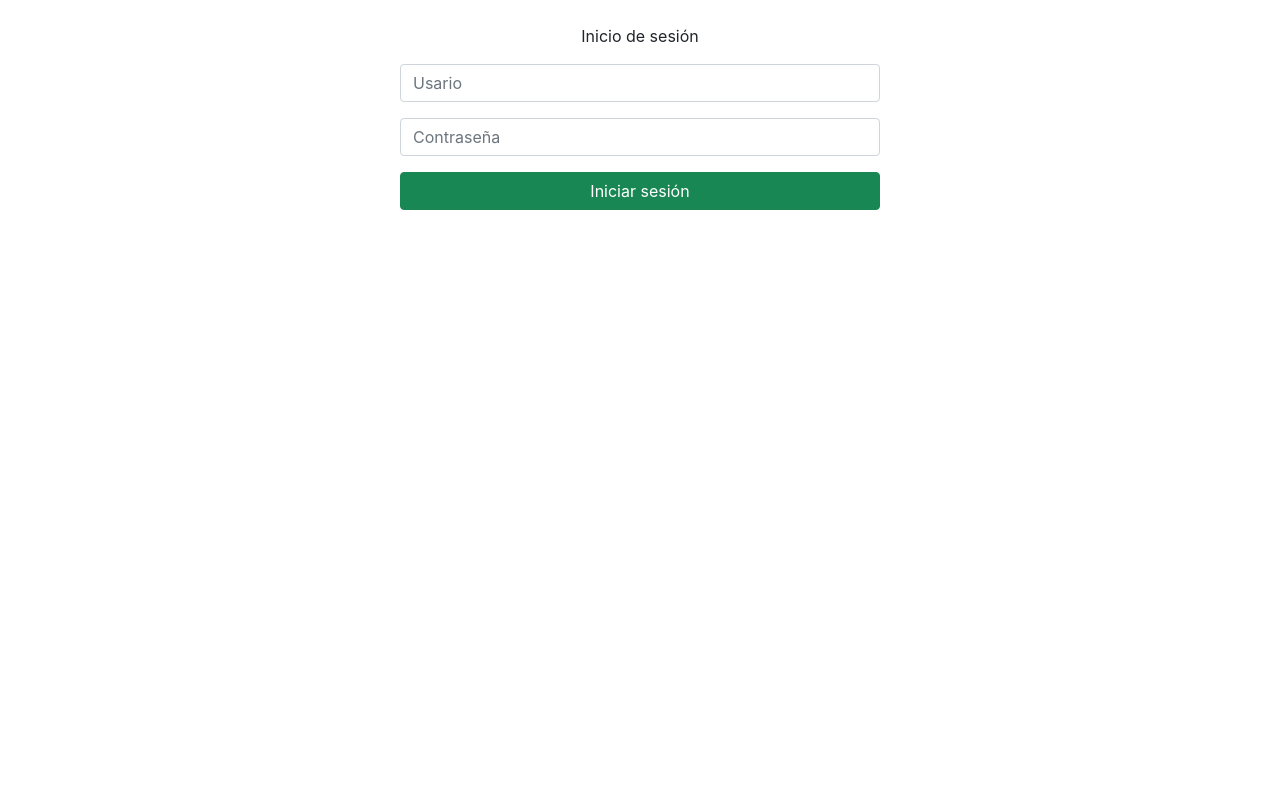
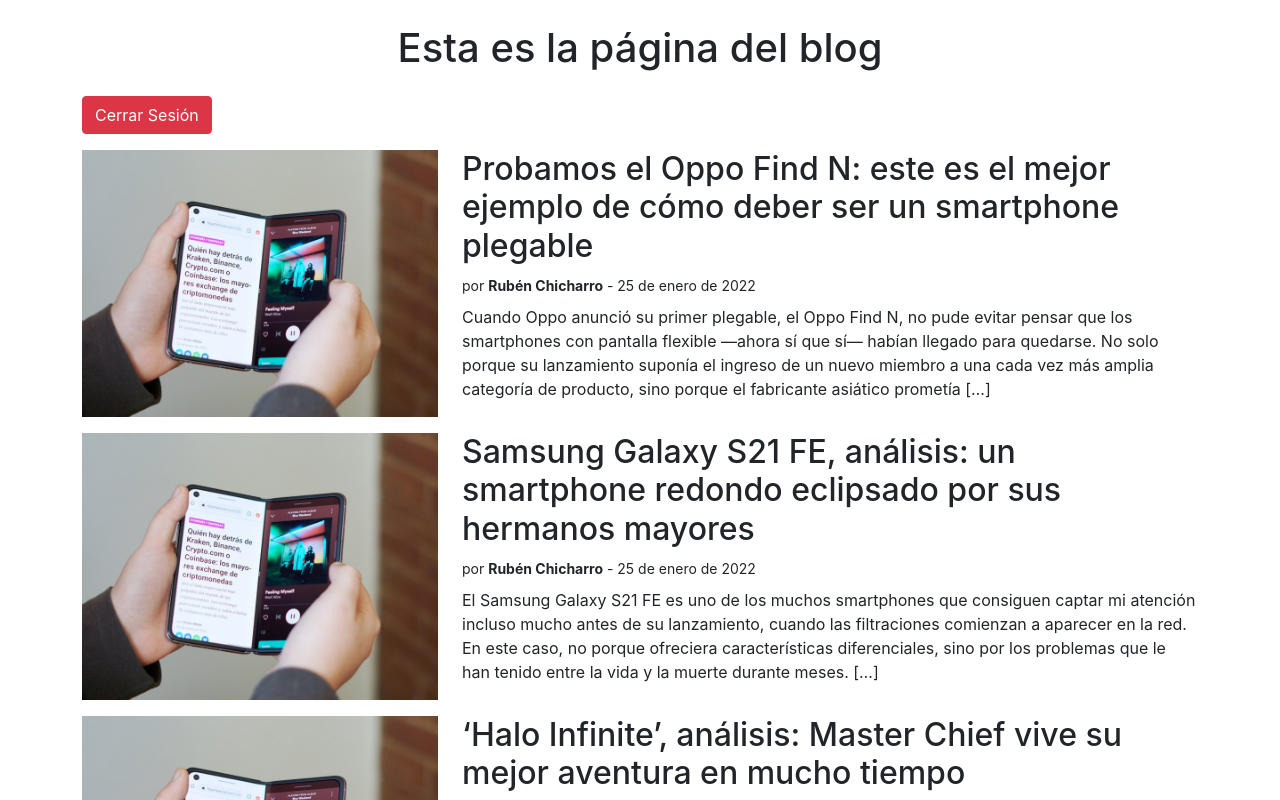
Before and after one commit to donCelis/login-react, a React (Vite) app: page /blog in a window 1280 px wide. Shown: the top 800 px of the page. Built offline with nearby package versions, Linux system fonts and the light colour scheme.

Commit message:
add: routes

```diff
--- a/src/components/App.jsx
+++ b/src/components/App.jsx
@@ -1,16 +1,15 @@
 import { useContext } from 'react'
+import { useNavigate } from 'react-router-dom'
 import { Allcontext } from '../context'
-
-// components
-import { Blog } from '../pages/Blog'
-import Login from '../pages/Login'
+import { Paths } from '../routes'
 
 const App = () => {
-  const { isLogin } = useContext(Allcontext)
+  // const { isLogin } = useContext(Allcontext)
+  // const navigate = useNavigate()
 
   return (
     <>
-      {!isLogin ? <Login /> : <Blog />}
+      <Paths />
     </>
   )
 }
--- a/src/pages/Blog/index.jsx
+++ b/src/pages/Blog/index.jsx
@@ -9,10 +9,12 @@
 
 // components
 import { Post } from '../../components/Post'
+import { useNavigate } from 'react-router-dom'
 
 // componente basado en función
 function Blog () {
   const { setLogin } = useContext(Allcontext)
+  const navigate = useNavigate()
 
   return (
     <main className='blog-page'>
@@ -20,7 +22,7 @@
         <header className='blog-page-header my-4'>
           <h1 className='text-center'>Esta es la página del blog</h1>
         </header>
-        <button onClick={() => setLogin(false)} className='btn btn-danger mb-3'>Cerrar Sesión</button>
+        <button onClick={() => (setLogin(false), navigate('/'))} className='btn btn-danger mb-3'>Cerrar Sesión</button>
         <section className='blog-page-wrapper'>
           {dataBlog.map((post, id) => (
             <Post
--- a/src/pages/Login/index.jsx
+++ b/src/pages/Login/index.jsx
@@ -1,5 +1,6 @@
 import { useContext } from 'react'
 import { Allcontext } from '../../context'
+import { useNavigate } from 'react-router-dom'
 
 const userAdmin = {
   user: 'carlos',
@@ -8,6 +9,7 @@
 
 const Login = () => {
   const { setLogin } = useContext(Allcontext)
+  const navigate = useNavigate()
 
   const submitForm = (event) => {
     event.preventDefault()
@@ -18,6 +20,7 @@
     if (validateForm) {
       // login
       setLogin(true)
+      navigate('/blog')
     } else {
       // error
       console.log('Datos incorrectos')
--- /dev/null
+++ b/src/routes/index.jsx
@@ -0,0 +1,14 @@
+import { BrowserRouter, Routes, Route } from 'react-router-dom'
+import { Blog } from '../pages/Blog'
+import Login from '../pages/Login'
+
+export const Paths = () => {
+  return (
+    <BrowserRouter>
+      <Routes>
+        <Route index path='/' element={<Login />} />
+        <Route path='blog' element={<Blog />} />
+      </Routes>
+    </BrowserRouter>
+  )
+}
```
Also changed, not shown: package.json (+4 -3 lines), 1 other file (tests, documents, lock files or other folders).
